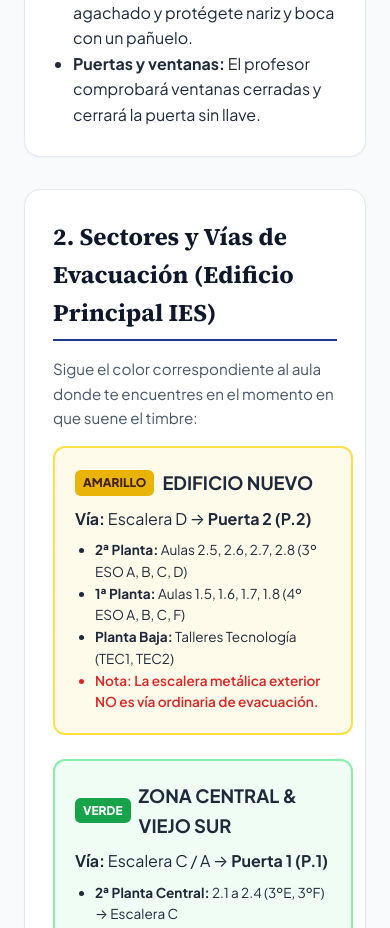
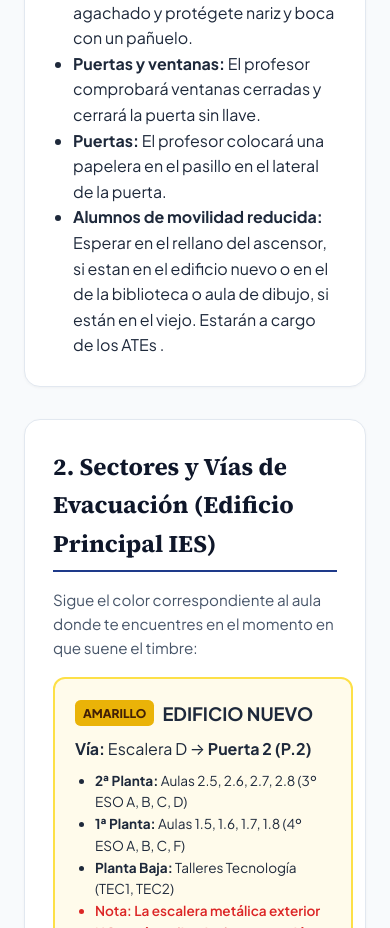
Before and after one commit to cabestro1969/cuestionario_trello, a plain HTML site: page protocolo-evacuacion-ies-comuneros.html in a window 390 px wide. Shown: the part 1044-1972 px from the top of the page. Drawn offline with Linux system fonts and the light colour scheme.

Commit message:
Add evacuation protocol details for reduced mobility students

```diff
--- a/protocolo-evacuacion-ies-comuneros.html
+++ b/protocolo-evacuacion-ies-comuneros.html
@@ -289,6 +289,8 @@
         <li><strong>Camina rápido pero SIN correr:</strong> Prohibido empujar o adelantar en escaleras.</li>
         <li><strong>En caso de humo:</strong> Desplázate agachado y protégete nariz y boca con un pañuelo.</li>
         <li><strong>Puertas y ventanas:</strong> El profesor comprobará ventanas cerradas y cerrará la puerta sin llave.</li>
+        <li><strong>Puertas:</strong> El profesor colocará una papelera en el pasillo en el lateral de la puerta.</li>
+        <li><strong>Alumnos de movilidad reducida:</strong> Esperar en el rellano del ascensor, si estan en el edificio nuevo o en el de la biblioteca o aula de dibujo, si están en el viejo. Estarán a cargo de los ATEs .</li>
       </ul>
     </section>
 
```
